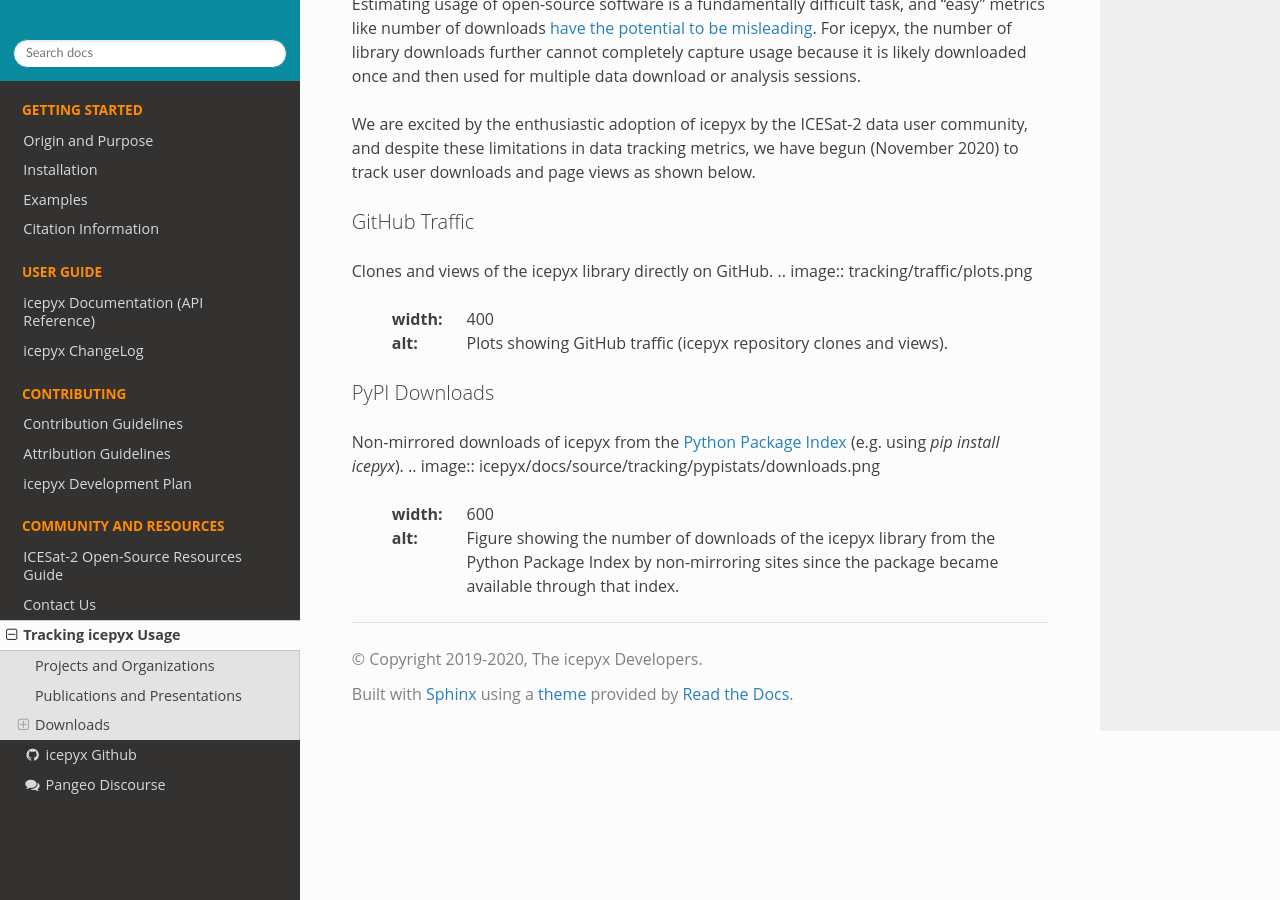
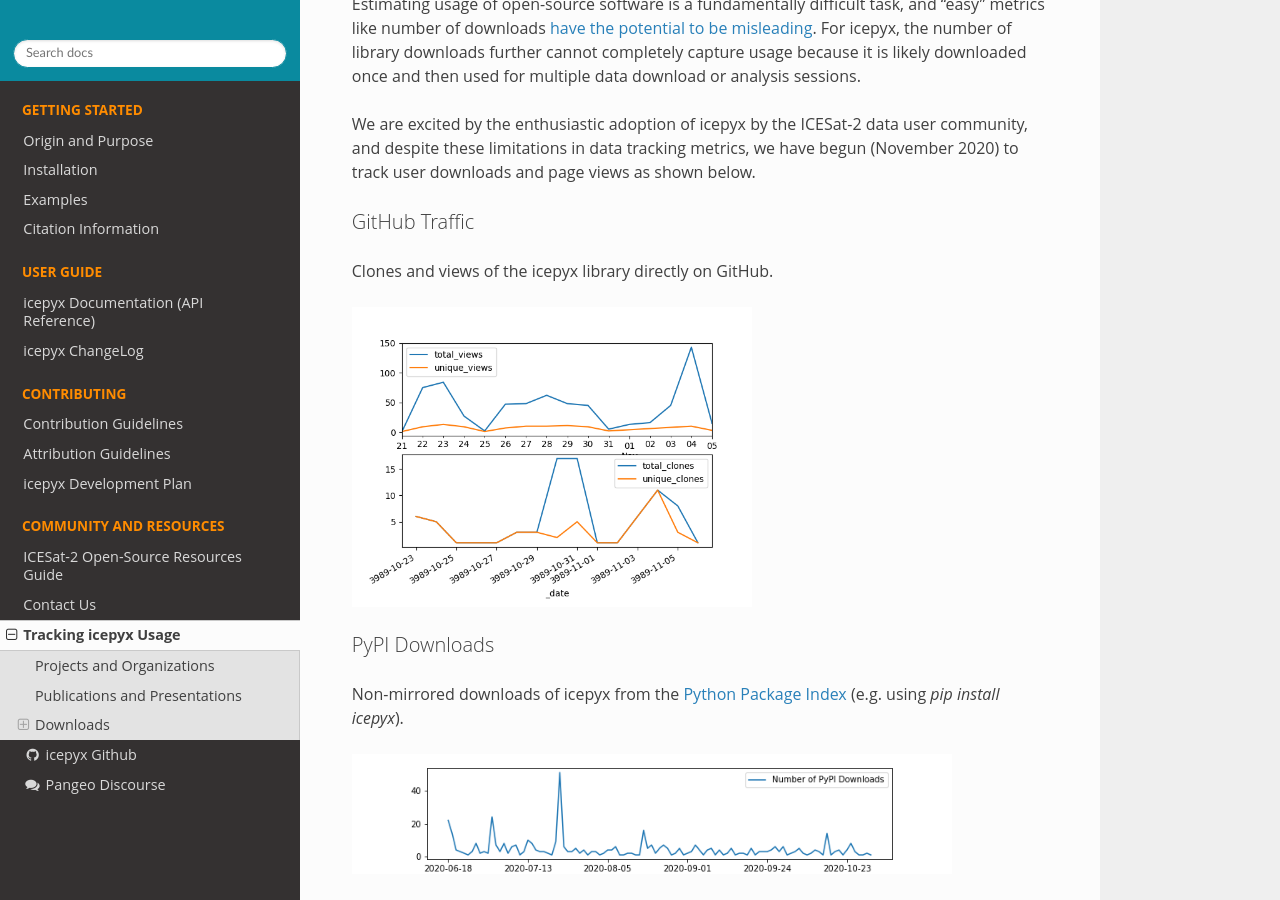
Before and after one commit to icesat2py/icepyx, a Sphinx documentation site: the page built from doc/source/tracking/tracking.rst, in a window 1280 px wide and 900 px high, scrolled down 760 px. Built offline with Sphinx 7.4.7 and the Read the Docs theme 2.0.0, drawn with Linux system fonts in a browser that asks for light colours; pages that are not in the unit, such as notebooks, are missing from menus.

Commit message:
add extra space before directive

```diff
--- a/doc/source/conf.py
+++ b/doc/source/conf.py
@@ -98,7 +98,8 @@ html_context = {
 
 
 def setup(app):
-    app.add_stylesheet("style.css")
+    #     app.add_stylesheet("style.css")
+    app.add_css_file("style.css")
 
 
 # this should possibly be moved to the sphinxext directory as a standalone .py file
--- a/doc/source/tracking/tracking.rst
+++ b/doc/source/tracking/tracking.rst
@@ -33,7 +33,8 @@ We are excited by the enthusiastic adoption of icepyx by the ICESat-2 data user
 GitHub Traffic
 ^^^^^^^^^^^^^^
 Clones and views of the icepyx library directly on GitHub.
-.. image:: tracking/traffic/plots.png
+
+.. image:: traffic/plots.png
   :width: 400
   :alt: Plots showing GitHub traffic (icepyx repository clones and views).
 
@@ -41,6 +42,7 @@ Clones and views of the icepyx library directly on GitHub.
 PyPI Downloads
 ^^^^^^^^^^^^^^
 Non-mirrored downloads of icepyx from the `Python Package Index <https://pypi.org/>`_ (e.g. using `pip install icepyx`).
-.. image:: icepyx/docs/source/tracking/pypistats/downloads.png
+
+.. image:: pypistats/downloads.png
   :width: 600
   :alt: Figure showing the number of downloads of the icepyx library from the Python Package Index by non-mirroring sites since the package became available through that index.
```
